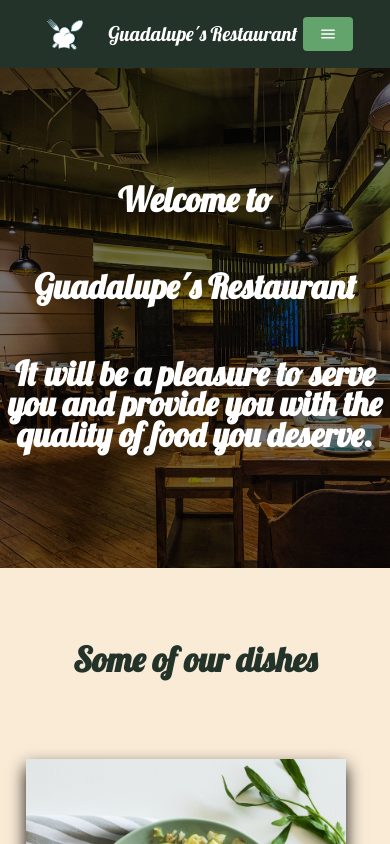
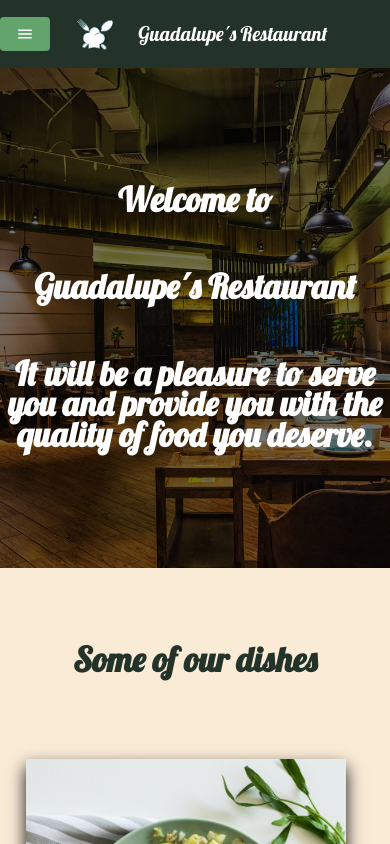
Before and after one commit to Joheyab/Guadalupe-Restaurant, a React (Vite) app: page / in a window 390 px wide. Shown: the top 844 px of the page. Built offline with nearby package versions, Linux system fonts and the light colour scheme.

Commit message:
Update NavBar.css

```diff
--- a/src/css/NavBar.css
+++ b/src/css/NavBar.css
@@ -93,6 +93,8 @@
     border-radius: 4px;
     padding: 8px 16px 8px 16px;
     cursor: pointer;
+    position: absolute;
+    left: 0;
   }
 
   .links-mobile {
@@ -139,5 +141,6 @@
   }
   .navbar{
     justify-content: center;
+    width: 100vw;
   }
 }
```
